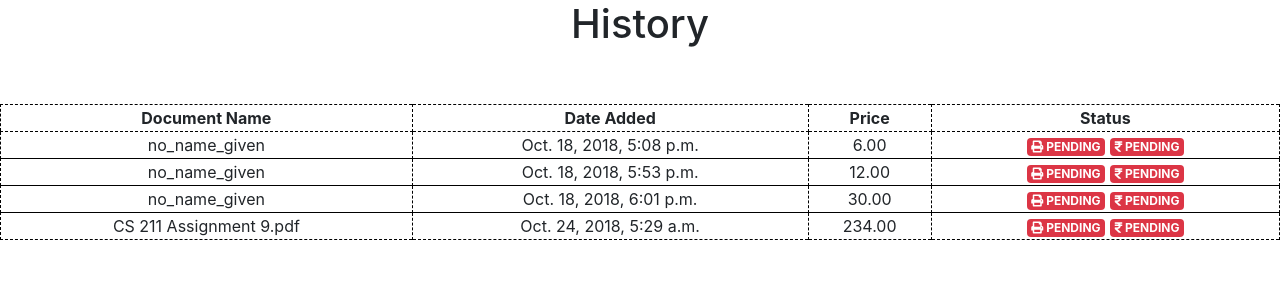
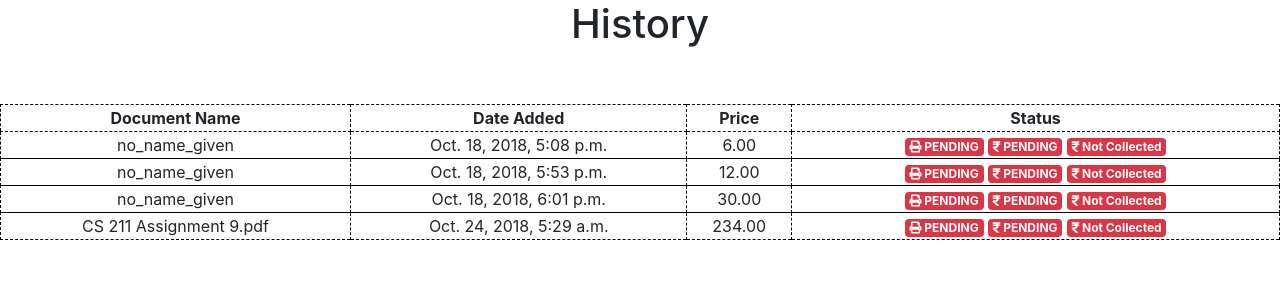
Before and after one commit to svp19/EasyPrint, a Django app: page /users/ in a window 1280 px wide. Shown: the top 300 px of the page. Run offline with Django 3.2, Linux system fonts and the light colour scheme; a user stored in the database is signed in; data comes from the database, SQL or seed files in the repository; both versions use the stored data as it was after the commit; some libraries are stand-ins or nearby versions.

Commit message:
Added Collected status for user

```diff
--- a/PrinterFac/Eprint_users/models.py
+++ b/PrinterFac/Eprint_users/models.py
@@ -61,6 +61,7 @@ class PrintDocs(models.Model):
     price = models.DecimalField(default=0, max_digits=10, decimal_places=2)
     completed = models.BooleanField(default=False)
     paid = models.BooleanField(default=False)
+    collected = models.BooleanField(default=False)
 
     def __str__(self):
         return self.document.name
--- a/PrinterFac/Eprint_users/templates/Eprint_users/history.html
+++ b/PrinterFac/Eprint_users/templates/Eprint_users/history.html
@@ -36,6 +36,18 @@
                                 PENDING
                             </span>
                         {% endif %}
+                        {% if task.collected %}
+                            <span class="badge badge-success align-middle">
+                                <i class="fas fa-rupee-sign"></i>
+                                Collected
+                            </span>
+                        {% else %}
+                            <span class="badge badge-danger align-middle">
+                                <i class="fas fa-rupee-sign"></i>
+                                Not Collected
+                            </span>
+                        {% endif %}
+
                     </td>
                 </tr>
             {% endfor %}
--- a/PrinterFac/baseApp/templates/ground/home.html
+++ b/PrinterFac/baseApp/templates/ground/home.html
@@ -1,11 +1,15 @@
 {% extends "ground/base.html" %}
 {% block content %}
-    <div class="dual-wrapper">
+
+<a style="color:black;float:right;margin-right: 2%" href="{% url 'logout' %}"><h5>Logout</h5></a>
+<div class="dual-wrapper">
         <a href="{% url 'users-upload' %}"><div class="first-cont">
             <span class="home-heading">Print a new document</span>
         </div></a>
         <a href="{% url 'users-history' %}"><div class="second-cont">
             <span class="home-heading">View printing history</span>
         </div></a>
+
     </div>
+
 {% endblock content %}
```
Also changed, not shown: PrinterFac/baseApp/templates/ground/history.html (deleted, +0 -22 lines), PrinterFac/Eprint_users/migrations/0008_printdocs_collected.py (added), PrinterFac/db.sqlite3, 1 other file.
